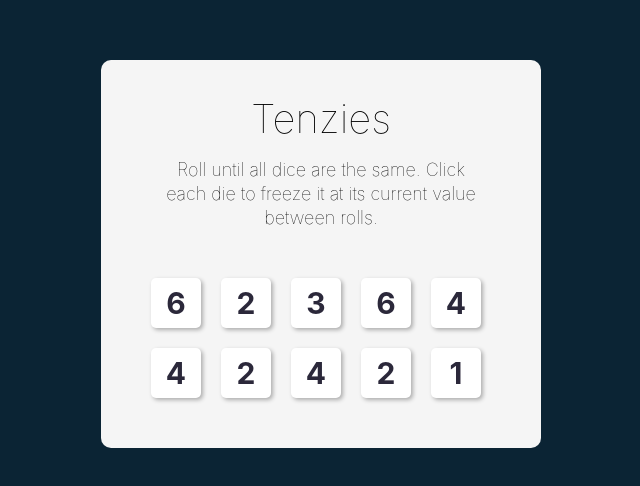
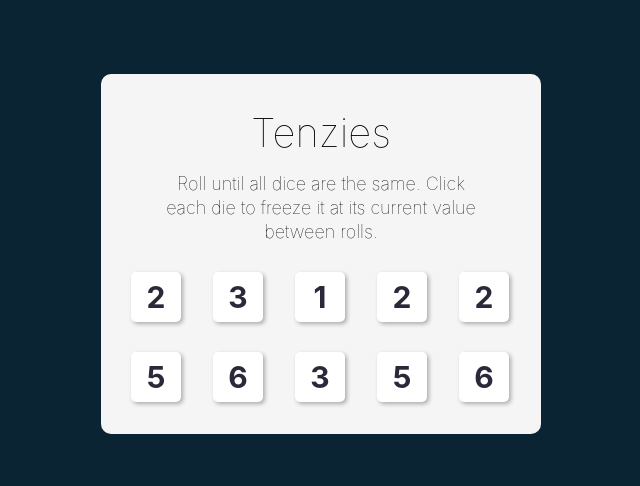
Before and after one commit to bhszewczyk/react-tenzies-game, a React (Vite) app: page / in a window 1280 px wide. Shown: the part 146-632 px from the top of the page, without its empty margins (319-959 px from the left). Built offline with nearby package versions, Linux system fonts and the light colour scheme.

Commit message:
Moves dicee array to the state

```diff
--- a/components/Dice.jsx
+++ b/components/Dice.jsx
@@ -3,8 +3,10 @@ import Die from './Die';
 import './dice.css';
 
 export default function Dice() {
-	const dice = [];
+	const [dice, setDice] = React.useState(generateDice());
 
+	function generateDice() {
+		const diceArr = [];
 		for (let i = 0; i < 10; i++) {
 			const rolledDice = Math.floor(Math.random() * 6 + 1);
 
@@ -13,10 +15,12 @@ export default function Dice() {
 				value: rolledDice,
 			};
 
-		dice.push(die);
+			diceArr.push(die);
+		}
+		return diceArr;
 	}
 
-	const diceEls = dice.map((dice) => <Die key={dice.id} dice={dice} />);
+	const diceEls = dice.map((die) => <Die key={die.id} die={die} />);
 
 	return (
 		<main>
--- a/components/Die.jsx
+++ b/components/Die.jsx
@@ -2,9 +2,10 @@ import React from 'react';
 import './die.css';
 
 export default function Die(props) {
+	console.log('die component', props);
 	return (
 		<div className='die'>
-			<span>{props.dice.value}</span>
+			<span>{props.die.value}</span>
 		</div>
 	);
 }
--- a/components/dice.css
+++ b/components/dice.css
@@ -18,7 +18,7 @@ main header p {
 }
 
 .dice-container {
-	display: flex;
-	flex-wrap: wrap;
-	padding: 2rem;
+	display: grid;
+	grid-template: auto auto / repeat(5, 1fr);
+	gap: 1rem;
 }
```
Lines whose indentation alone changed are shown as unchanged.
